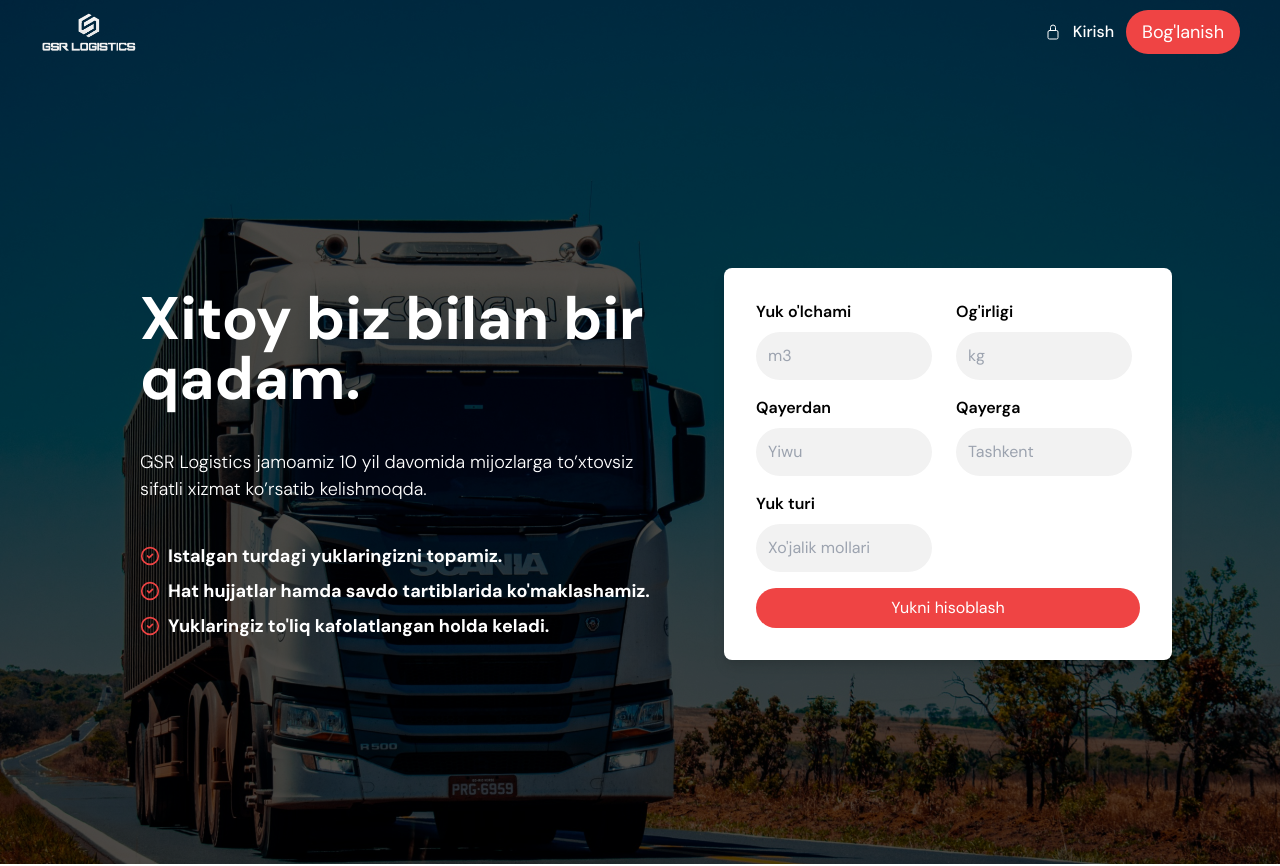
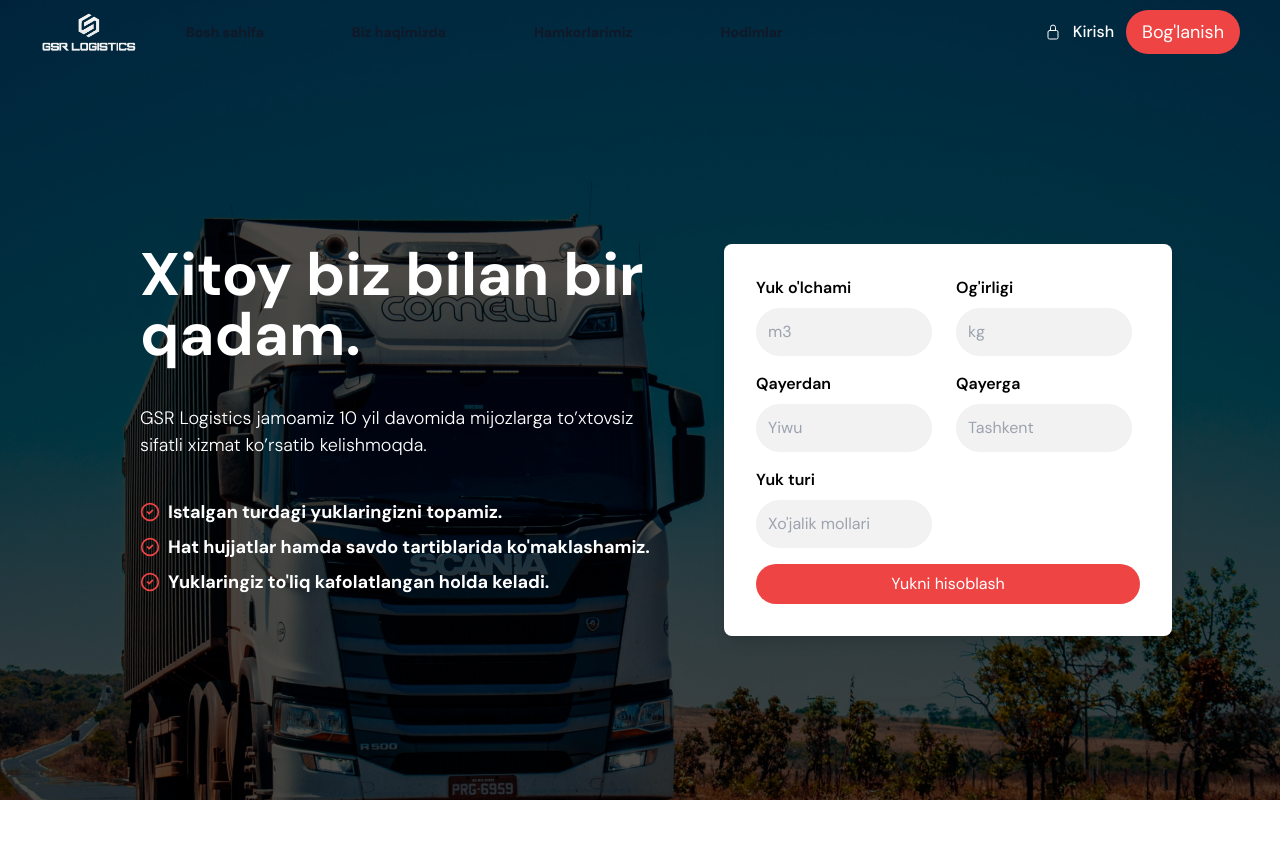
Before and after one commit to Alisher0903/gsr-logistic, a React (Create React App) app: page / in a window 1280 px wide. Shown: the top 866 px of the page. Built offline with nearby package versions, Linux system fonts and the light colour scheme; a web font is replaced by a local one.

Commit message:
yozgan kodlarini topa olmadim

```diff
--- a/src/components/home page/Home.jsx
+++ b/src/components/home page/Home.jsx
@@ -88,7 +88,7 @@ function Home({ changeLang }) {
       const { data } = await axios.post(`${url}contact`, contact);
       toast.success(data.message);
     } catch (error) {
-      toast.error(error.message);
+      toast.error("Iltimos ma'lumotlarni to'ldiring !");
     }
   };
 
@@ -101,7 +101,7 @@ function Home({ changeLang }) {
       });
       setResultData(data.body);
     } catch (error) {
-      // toast.error(error.message);
+      toast.error("Iltimos ma'lumotlarni to'ldiring !");
       setResultData();
     }
   };
@@ -117,7 +117,7 @@ function Home({ changeLang }) {
           id="home"
           className="flex items-center flex-wrap justify-center min-h-screen bg-cover gap-10 bg-center"
         >
-          <div className="flex flex-col items-start p-8 space-y-10 text-white max-w-xl">
+          <div className="flex flex-col items-start p-8 space-y-10 text-white max-w-xl mt-10">
             <h1 className="text-6xl font-bold">Xitoy biz bilan bir qadam.</h1>
             <p className="my-20 text-[18px] font-light">
               GSR Logistics jamoamiz 10 yil davomida mijozlarga to’xtovsiz
@@ -180,7 +180,7 @@ function Home({ changeLang }) {
               </li>
             </ul>
           </div>
-          <div className="p-8 bg-white rounded-lg shadow-lg max-w-md">
+          <div className="p-8 bg-white rounded-lg shadow-lg max-w-md mt-20">
             <div className="grid grid-cols-2 gap-4">
               <div className="space-y-2">
                 <label className="font-semibold" htmlFor="volume">
@@ -264,7 +264,7 @@ function Home({ changeLang }) {
           </div>
         </div>
       </div>
-      <div className="w-full pt-20 overflow-x-hidden">
+      <div className="w-full pt-20 overflow-x-hidden mt-10">
         {/* first section */}
         {/* end section */}
 
@@ -273,7 +273,7 @@ function Home({ changeLang }) {
           id="about"
           className="flex flex-col items-center justify-center min-h-screen p-4 bg-white"
         >
-          <div className="text-center">
+          <div className="text-center mt-10">
             <h2 className="text-xl font-bold text-red-600 uppercase">
               Kompaniyamiz haqida
             </h2>
@@ -357,7 +357,7 @@ function Home({ changeLang }) {
         </div>
         {/* end fourth section */}
         {/* start five section */}
-        <div class="text-center py-20 border-y my-10">
+        <div class="text-center py-20 p-20 border-y my-10">
           <h2 class="text-4xl font-bold mb-4">Yutuqlarimiz</h2>
           <p class="text-lg text-[#6F6F6F] mb-12">
             10 yil davomida biz erishgan raqamlar bilan tanishing
@@ -365,7 +365,7 @@ function Home({ changeLang }) {
           <div class="grid grid-cols-1 md:place-items-center md:grid-cols-2 lg:grid-cols-4 gap-8">
             <div class="text-center w-48">
               <span class="text-[44px] font-bold">
-                80 <span className="text-red-600">%</span>
+                80 <span class="text-red-600">%</span>
               </span>
               <p class="text-xl mt-2">4 yildan ortiq hamkorlik qilayotgan</p>
             </div>
@@ -383,6 +383,7 @@ function Home({ changeLang }) {
             </div>
           </div>
         </div>
+
         {/* end five section */}
         {/* six section */}
         <div className="flex flex-col items-center justify-center w-full min-h-screen p-4">
@@ -403,7 +404,7 @@ function Home({ changeLang }) {
                   “Sifatli xizmat va tezkorlik”
                 </p>
                 <p className="text-muted-foreground mb-4">
-                  Gsr Logistics kompaniyasi Xitoydan topishdan tashqari to
+                  GSR Logistics kompaniyasi Xitoydan topishdan tashqari to
                   toshkenda qo'limizga kelib tushmunga, har bir bosqichda fizni
                   foydamizni o'ylab ish yuritishadi, shu sababdan doim
                   ishonamiz.
@@ -424,7 +425,7 @@ function Home({ changeLang }) {
         </div>
         {/* end six section */}
         {/*  seven */}
-        <div id="hamkorlar" className="bg-[#fcfcfc] p-4 py-10 my-10">
+        <div id="hamkorlar" className="bg-[#fcfcfc] p-4 py-10 my-10 mt-22">
           <div className="flex flex-wrap gap-5 w-full px-20 justify-between">
             <div>
               <h3 className="text-4xl font-bold">Hamkorlarimiz </h3>
@@ -450,7 +451,7 @@ function Home({ changeLang }) {
           id="hodimlar"
           className="my-10 w-full flex flex-col justify-center"
         >
-          <div>
+          <div className="mt-20">
             <h1 className="text-4xl font-bold text-center">
               Xitoy va O’zbekiston bo’ylab jamoalarimiz
             </h1>
--- a/src/components/navbar/HomeNav.jsx
+++ b/src/components/navbar/HomeNav.jsx
@@ -9,9 +9,39 @@ function HomeNav() {
 
   const openMenu = () => setIsOpenMenu(!isOpenMenu);
 
+  const navItem = [
+    {
+      label: "Bosh sahifa",
+      navigate: "home",
+    },
+    {
+      label: "Biz haqimizda",
+      navigate: "about",
+    },
+    {
+      label: "Hamkorlarimiz",
+      navigate: "hamkorlar",
+    },
+    {
+      label: "Hodimlar",
+      navigate: "hodimlar",
+    },
+  ];
+
+  const navigateItem = (id) => {
+    const contactSection = document.getElementById(id);
+    const topOffset =
+      contactSection.getBoundingClientRect().top + window.pageYOffset;
+    window.scrollTo({
+      top: topOffset,
+      behavior: "smooth",
+    });
+    setIsOpenMenu(false);
+  };
+
   return (
     <div>
-      <nav className="z-50 w-full">
+      <nav className="fixed top-0 w-full">
         <div className="mx-auto sm:px-6 lg:px-10">
           <div className="relative flex h-16 items-center justify-between">
             <div className="absolute inset-y-0 left-0 flex items-center sm:hidden">
@@ -62,9 +92,20 @@ function HomeNav() {
                   alt="Your Company"
                 />
               </div>
+              <div className="hidden text-center sm:flex sm:ml-6 sm:space-x-10">
+                {navItem.map((item, index) => (
+                  <button
+                    key={index}
+                    onClick={() => navigateItem(item.navigate)}
+                    className="text-gray-900  hover:border-gray-900 transition duration-150 ease-out hover:ease-in px-6 py-2 rounded-md text-sm font-bold"
+                  >
+                    {item.label}
+                  </button>
+                ))}
+              </div>
             </div>
-            <div className=" inset-y-0 right-0 flex items-center pr-2 sm:static sm:inset-auto sm:ms-20 sm:pr-0">
-            <Link
+            <div className="inset-y-0 right-0 flex items-center pr-2 sm:static sm:inset-auto sm:ml-6 sm:pr-0">
+              <Link
                 to="/login"
                 className="px-3 py-2 flex items-center gap-3 rounded-md text-base font-medium text-white"
               >
@@ -74,52 +115,60 @@ function HomeNav() {
               <button
                 onClick={() => {
                   const contactSection = document.getElementById("contact");
-
                   const topOffset =
                     contactSection.getBoundingClientRect().top +
                     window.pageYOffset;
-                    window.scrollTo({
+                  window.scrollTo({
                     top: topOffset,
                     behavior: "smooth",
                   });
                 }}
                 className="flex text-lg gap-3 rounded-full bg-red-500 p-1 text-gray-400 px-4 py-2"
               >
-                <p className="block sm:hidden md:block text-white">
-                  Bog'lanish
-                </p>
+                <p className="block sm:hidden md:block text-white">Bog'lanish</p>
               </button>
             </div>
           </div>
         </div>
       </nav>
       {isOpenMenu && (
-        <div>Hello</div>
-        // <div className="sm:hidden" id="mobile-menu">
-        //   <div className="space-y-1 px-2 pt-2 pb-3">
-        //     <Link
-        //       to="/login"
-        //       className="block px-3 py-2 rounded-md text-base font-medium text-white bg-gray-700"
-        //     >
-        //       Kirish
-        //     </Link>
-        //     <button
-        //       onClick={() => {
-        //         const contactSection = document.getElementById("contact");
-        //         const topOffset =
-        //           contactSection.getBoundingClientRect().top +
-        //           window.pageYOffset;
-        //           window.scrollTo({
-        //           top: topOffset,
-        //           behavior: "smooth",
-        //         });
-        //       }}
-        //       className="block w-full text-left px-3 py-2 rounded-md text-base font-medium text-white bg-gray-700"
-        //     >
-        //       Bog'lanish
-        //     </button>
-        //   </div>
-        // </div>
+        <div className="fixed inset-0 z-40 bg-gray-800 bg-opacity-75">
+          <div className="fixed inset-y-0 left-0 flex flex-col bg-white w-64 p-4 z-50">
+            <button
+              type="button"
+              onClick={openMenu}
+              className="self-end p-2"
+              aria-controls="mobile-menu"
+              aria-expanded="false"
+            >
+              <svg
+                className="h-6 w-6"
+                fill="none"
+                viewBox="0 0 24 24"
+                strokeWidth="1.5"
+                stroke="currentColor"
+                aria-hidden="true"
+              >
+                <path
+                  strokeLinecap="round"
+                  strokeLinejoin="round"
+                  d="M6 18L18 6M6 6l12 12"
+                />
+              </svg>
+            </button>
+            <nav className="mt-4">
+              {navItem.map((item, index) => (
+                <button
+                  key={index}
+                  onClick={() => navigateItem(item.navigate)}
+                  className="block px-4 py-2 mt-2 text-sm font-medium text-gray-900 rounded-lg hover:bg-gray-300 w-full"
+                >
+                  {item.label}
+                </button>
+              ))}
+            </nav>
+          </div>
+        </div>
       )}
     </div>
   );
```
